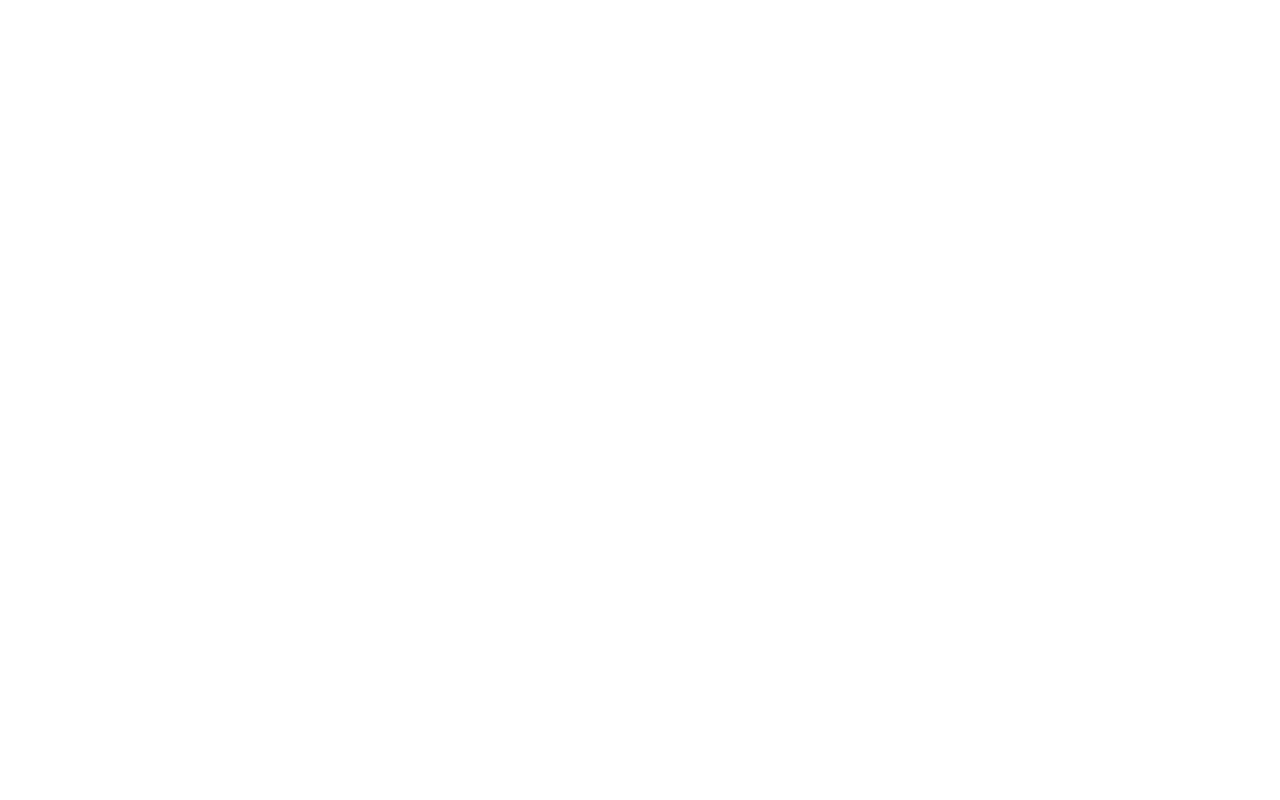
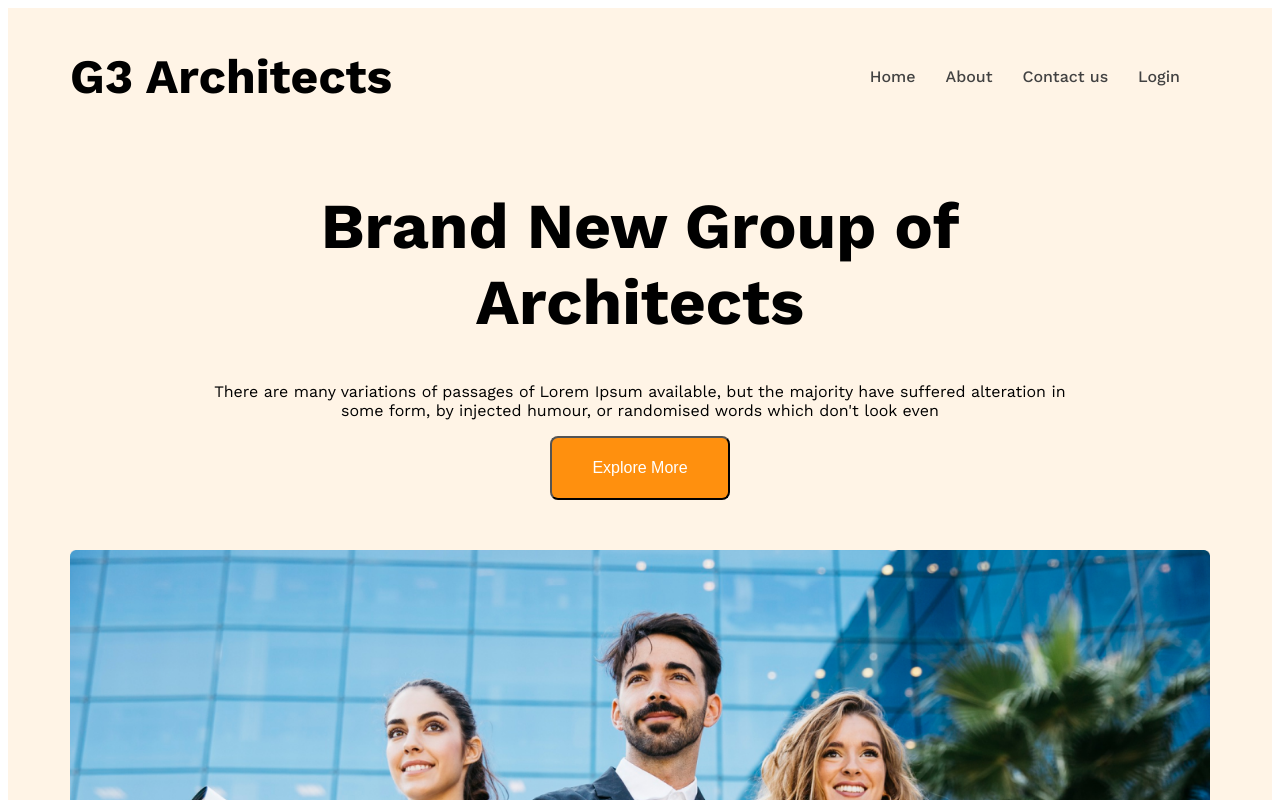
Before and after one commit to khalid33-opu/g3-architects-expln, a plain HTML site: page index.html in a window 1280 px wide. Shown: the top 800 px of the page. Drawn offline with nearby package versions, Linux system fonts and the light colour scheme.

Commit message:
added banner secion

```diff
--- a/index.html
+++ b/index.html
@@ -10,7 +10,37 @@
 
 <body>
 
-    <header>
+    <header class="bg-light">
+        <nav class="navber display-flex">
+            <h2 class="brand">G3 Architects</h2>
+            <ul class="nav-link display-flex">
+                <li class="nav-item">
+                    <a href="" class="nav-link">Home</a>
+                </li>
+                <li class="nav-item">
+                    <a href="" class="nav-link">About</a>
+                </li>
+                <li class="nav-item">
+                    <a href="" class="nav-link">Contact us</a>
+                </li>
+                <li class="nav-item">
+                    <a href="" class="nav-link">Login</a>
+                </li>
+            </ul>
+        </nav>
+
+        <div class="banner">
+            <div class="banner-contant">
+                <h1 class="banner-title">Brand New
+                    Group of Architects
+                </h1>
+                <p class="banner-description">There are many variations of passages of Lorem Ipsum available, but the
+                    majority have suffered alteration
+                    in some form, by injected humour, or randomised words which don't look even</p>
+                <button class="banner-button">Explore More</button>
+            </div>
+            <img class="banner" src="images/banner.png" alt="">
+        </div>
 
     </header>
     <main>
--- a/style/architects.css
+++ b/style/architects.css
@@ -0,0 +1,72 @@
+
+@import url('https://fonts.googleapis.com/css2?family=Work+Sans:ital,wght@0,100..900;1,100..900&display=swap');
+body{
+    font-family: "Work Sans", sans-serif;
+}
+
+
+
+
+
+
+/* css style */
+.display-flex{
+    display: flex;
+}
+.bg-light{
+    background-color: rgba(255, 144, 14, 0.1);
+}
+.nav-item{
+    list-style: none;
+    margin-right: 30px;
+}
+.nav-link{
+    text-decoration: none;
+    font-weight: 500;
+    color: rgb(66, 66, 66);
+
+}
+.navber{
+    justify-content: space-between;
+    align-items: center;
+
+}
+.navber, .banner{
+    max-width: 1140px;
+    margin: .0 auto;
+}
+.brand{
+    font-weight: 700;
+    font-size: 3em;
+}
+.banner-contant{
+    width: 862px;
+    margin: 0 auto;
+    text-align: center;
+    margin-bottom: 50px;
+}
+
+.banner-title{
+    font-weight: 700;
+    font-size: 4rem;
+}
+.banner-button{
+    width: 180px;
+    height: 64px;
+    background-color: rgb(255, 144, 14);
+    border-radius: 8px;
+    color: white;
+    font-size: 1rem;
+}
+
+.banner-img{
+    width: 100%;
+}
+
+/* responsive media query  */
+@media screen and (max-width: 576px) {
+    .navber, .nav-link{
+        flex-direction: column;
+    }
+
+}
```
